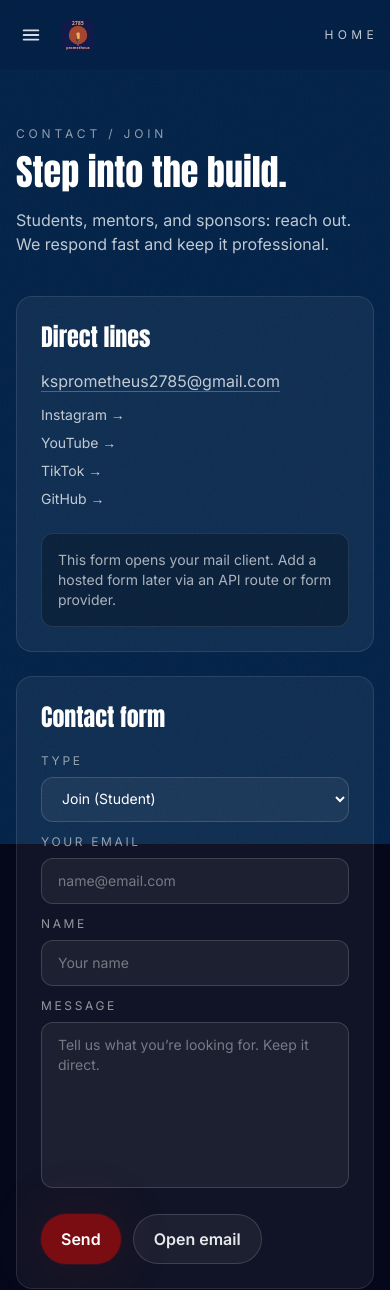
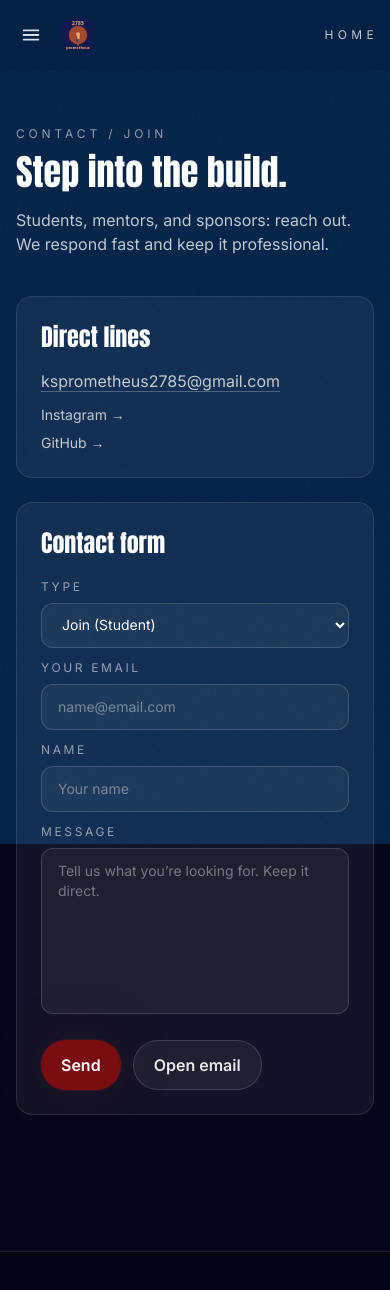
Before and after one commit to ksprometheus2785/prometheus-site, a Next.js app: page /contact in a window 390 px wide. Shown: the top 1290 px of the page. Built offline with nearby package versions, Linux system fonts and the light colour scheme.

Commit message:
Update site

```diff
--- a/src/components/sections/ContactPanel.tsx
+++ b/src/components/sections/ContactPanel.tsx
@@ -25,13 +25,6 @@ export function ContactPanel() {
     }
   }, [kind]);
 
-  function submit() {
-    const body = [`Type: ${kind}`, `Name: ${name || "—"}`, `Email: ${from || "—"}`, "", message || "—"].join("\n");
-
-    const url = `mailto:${team.contact.email}?subject=${encodeURIComponent(subject)}&body=${encodeURIComponent(body)}`;
-    window.location.href = url;
-  }
-
   return (
     <div className="grid gap-6 lg:grid-cols-12">
       <Reveal from="left" className="lg:col-span-5">
@@ -47,8 +40,6 @@ export function ContactPanel() {
             <div className="grid gap-2 text-sm">
               {[
                 ["Instagram", team.contact.instagram],
-                ["YouTube", team.contact.youtube],
-                ["TikTok", team.contact.tiktok],
                 ["GitHub", team.contact.github]
               ].map(([label, href]) => (
                 <a key={label} className="hover:text-white" href={href}>
@@ -57,10 +48,6 @@ export function ContactPanel() {
               ))}
             </div>
           </div>
-
-          <div className="mt-6 rounded-xl border border-white/10 bg-black/25 p-4 text-sm text-white/65">
-            This form opens your mail client. Add a hosted form later via an API route or form provider.
-          </div>
         </div>
       </Reveal>
 
@@ -68,10 +55,16 @@ export function ContactPanel() {
         <div className="rounded-2xl border border-white/10 bg-white/5 p-6">
           <div className="font-display text-2xl text-white">Contact form</div>
 
-          <div className="mt-5 grid gap-3 md:grid-cols-2">
+          <form action={`https://formsubmit.co/${team.contact.email}`} method="POST" className="mt-5">
+            <input type="hidden" name="_subject" value={subject} />
+            <input type="hidden" name="_captcha" value="false" />
+            <input type="hidden" name="_template" value="table" />
+
+            <div className="grid gap-3 md:grid-cols-2">
               <label className="space-y-2">
                 <div className="text-xs uppercase tracking-[0.22em] text-white/55">Type</div>
                 <select
+                  name="Type"
                   value={kind}
                   onChange={(e) => setKind(e.target.value as Kind)}
                   className="w-full rounded-xl border border-white/15 bg-white/5 px-4 py-3 text-sm text-white focus:outline-none focus:ring-2 focus:ring-[var(--ember-300)]/40"
@@ -87,8 +80,11 @@ export function ContactPanel() {
               <label className="space-y-2">
                 <div className="text-xs uppercase tracking-[0.22em] text-white/55">Your email</div>
                 <input
+                  name="Email"
                   value={from}
                   onChange={(e) => setFrom(e.target.value)}
+                  type="email"
+                  required
                   className="w-full rounded-xl border border-white/15 bg-white/5 px-4 py-3 text-sm text-white placeholder:text-white/40 focus:outline-none focus:ring-2 focus:ring-[var(--ember-300)]/40"
                   placeholder="name@email.com"
                 />
@@ -98,6 +94,7 @@ export function ContactPanel() {
             <label className="mt-3 block space-y-2">
               <div className="text-xs uppercase tracking-[0.22em] text-white/55">Name</div>
               <input
+                name="Name"
                 value={name}
                 onChange={(e) => setName(e.target.value)}
                 className="w-full rounded-xl border border-white/15 bg-white/5 px-4 py-3 text-sm text-white placeholder:text-white/40 focus:outline-none focus:ring-2 focus:ring-[var(--ember-300)]/40"
@@ -108,9 +105,11 @@ export function ContactPanel() {
             <label className="mt-3 block space-y-2">
               <div className="text-xs uppercase tracking-[0.22em] text-white/55">Message</div>
               <textarea
+                name="Message"
                 value={message}
                 onChange={(e) => setMessage(e.target.value)}
                 rows={7}
+                required
                 className="w-full resize-none rounded-xl border border-white/15 bg-white/5 px-4 py-3 text-sm text-white placeholder:text-white/40 focus:outline-none focus:ring-2 focus:ring-[var(--ember-300)]/40"
                 placeholder="Tell us what you’re looking for. Keep it direct."
               />
@@ -118,7 +117,7 @@ export function ContactPanel() {
 
             <div className="mt-5 flex flex-wrap gap-3">
               <button
-              onClick={submit}
+                type="submit"
                 className="inline-flex items-center justify-center rounded-full bg-[var(--ember-600)] px-5 py-3 font-semibold text-white shadow-[0_0_0_1px_rgba(180,20,27,.16),0_0_64px_rgba(180,20,27,.14)] transition hover:bg-[var(--ember-500)] focus:outline-none focus:ring-2 focus:ring-[var(--ember-300)]/40"
               >
                 Send
@@ -130,6 +129,7 @@ export function ContactPanel() {
                 Open email
               </a>
             </div>
+          </form>
         </div>
       </Reveal>
     </div>
--- a/src/data/team.ts
+++ b/src/data/team.ts
@@ -9,10 +9,8 @@ export const team = {
     "A student-built, mentor-guided robotics program focused on engineering excellence, disciplined execution, and high-impact teamwork.",
   contact: {
     email: "ksprometheus2785@gmail.com",
-    instagram: "https://instagram.com/",
-    youtube: "https://youtube.com/",
-    tiktok: "https://tiktok.com/",
-    github: "https://github.com/"
+    instagram: "https://www.instagram.com/ks2785prometheus/?hl=en",
+    github: "https://github.com/ksprometheus2785"
   }
 } as const;
 
```
Lines whose indentation alone changed are shown as unchanged.
